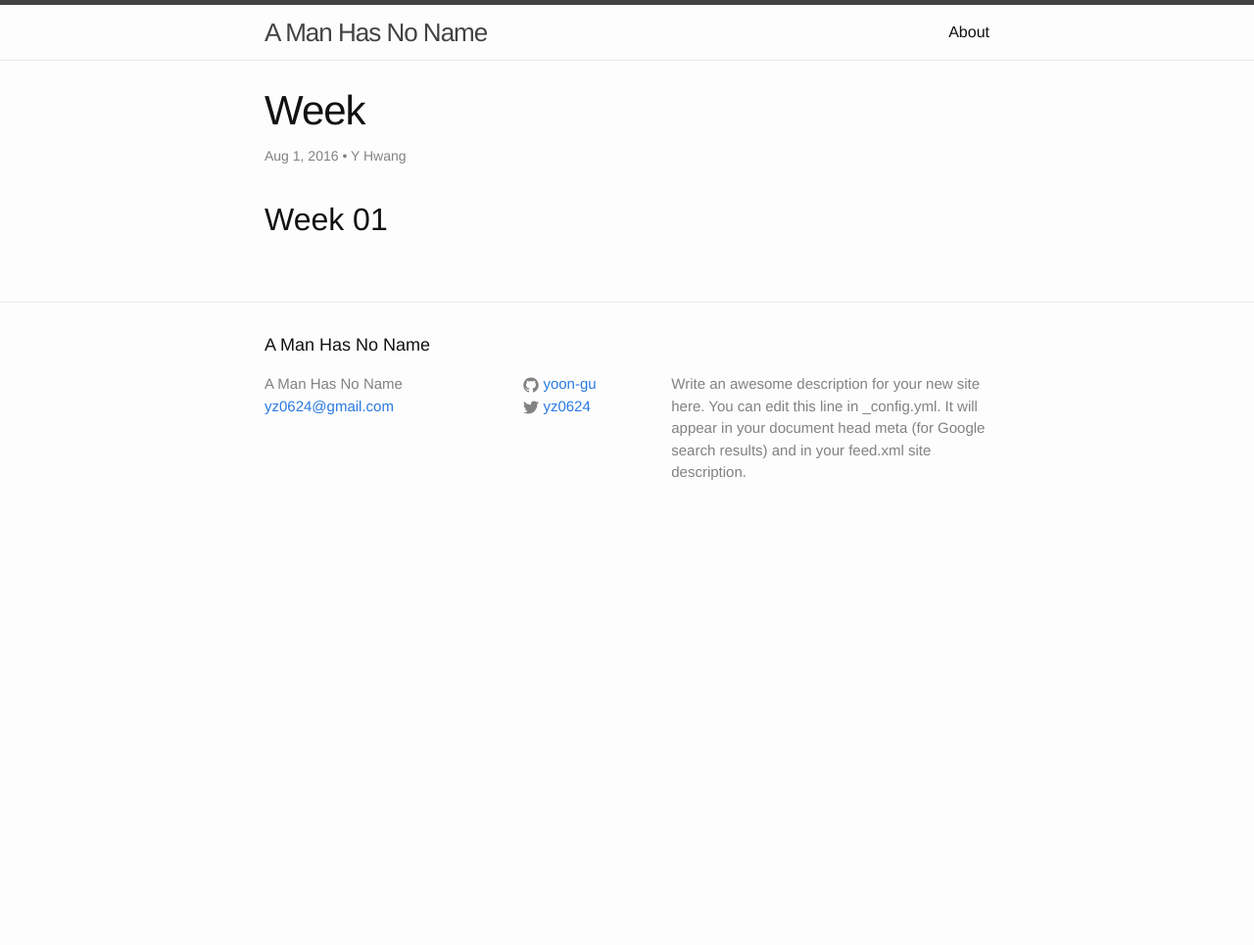
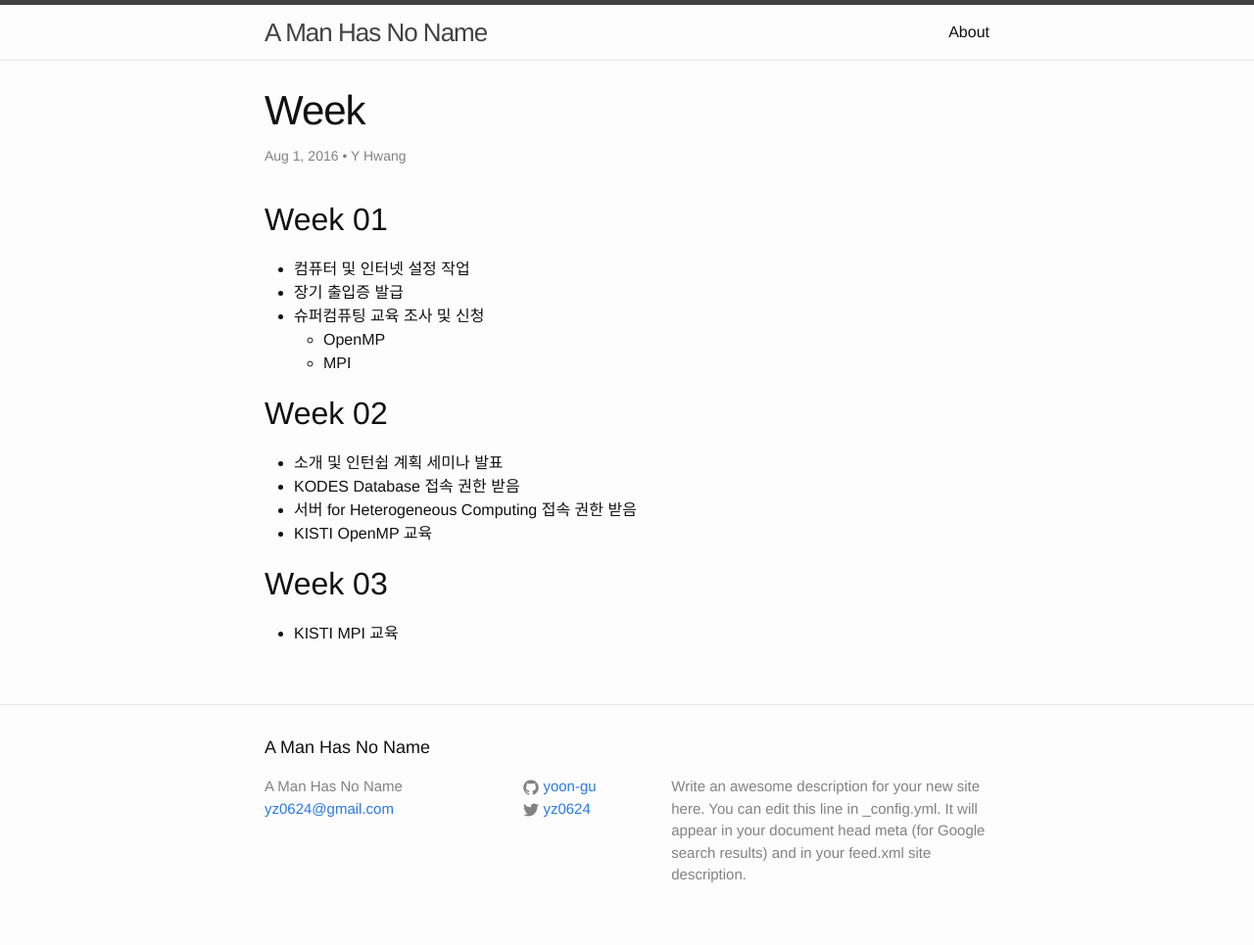
Before and after one commit to yoon-gu/yoon-gu.github.io, a Jekyll site: the page built from _posts/2016-08-01-kistk-report.md, in a window 1280 px wide. Shown: the whole page at 98% size. Built offline with Jekyll 4.4.1, drawn with Linux system fonts in a browser that asks for light colours; comment, search, counter and statistics services are not loaded; before the commit the page ends 900 px from its top, so only the background shows below that.

Commit message:
add report

```diff
--- a/_posts/2016-08-01-kistk-report.md
+++ b/_posts/2016-08-01-kistk-report.md
@@ -7,3 +7,18 @@ tags: [KISTI, Epidemic]
 ---
 
 ## Week 01 ##
+
+* 컴퓨터 및 인터넷 설정 작업
+* 장기 출입증 발급
+* 슈퍼컴퓨팅 교육 조사 및 신청
+    * OpenMP
+    * MPI
+
+## Week 02 ##
+* 소개 및 인턴쉽 계획 세미나 발표
+* KODES Database 접속 권한 받음
+* 서버 for Heterogeneous Computing 접속 권한 받음
+* KISTI OpenMP 교육
+
+## Week 03 ##
+* KISTI MPI 교육
```
